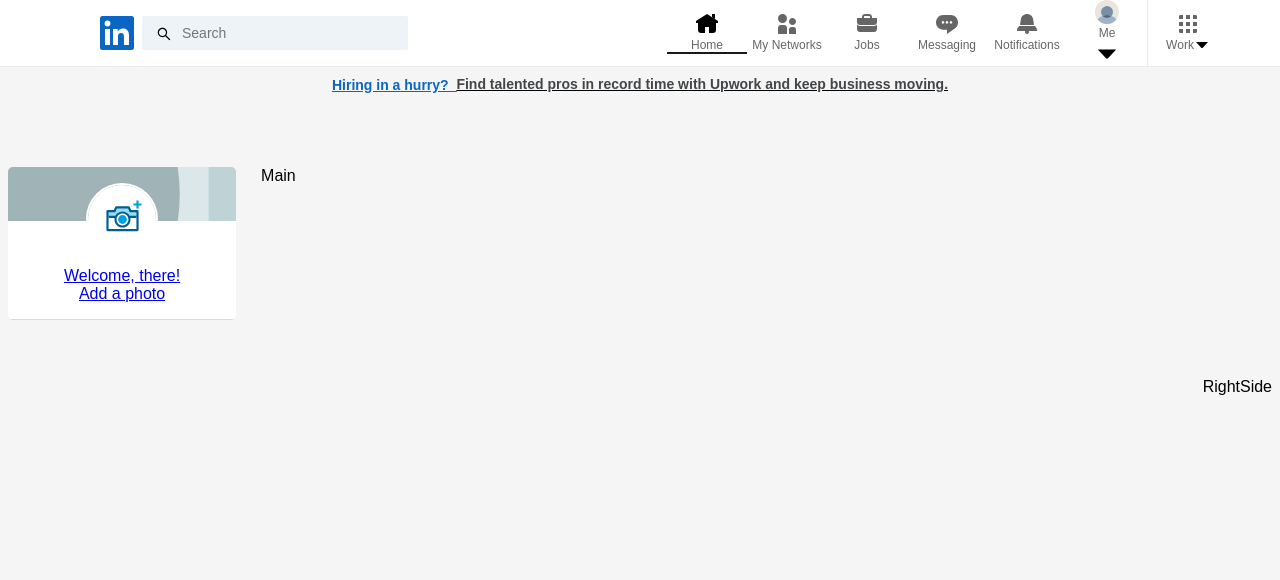
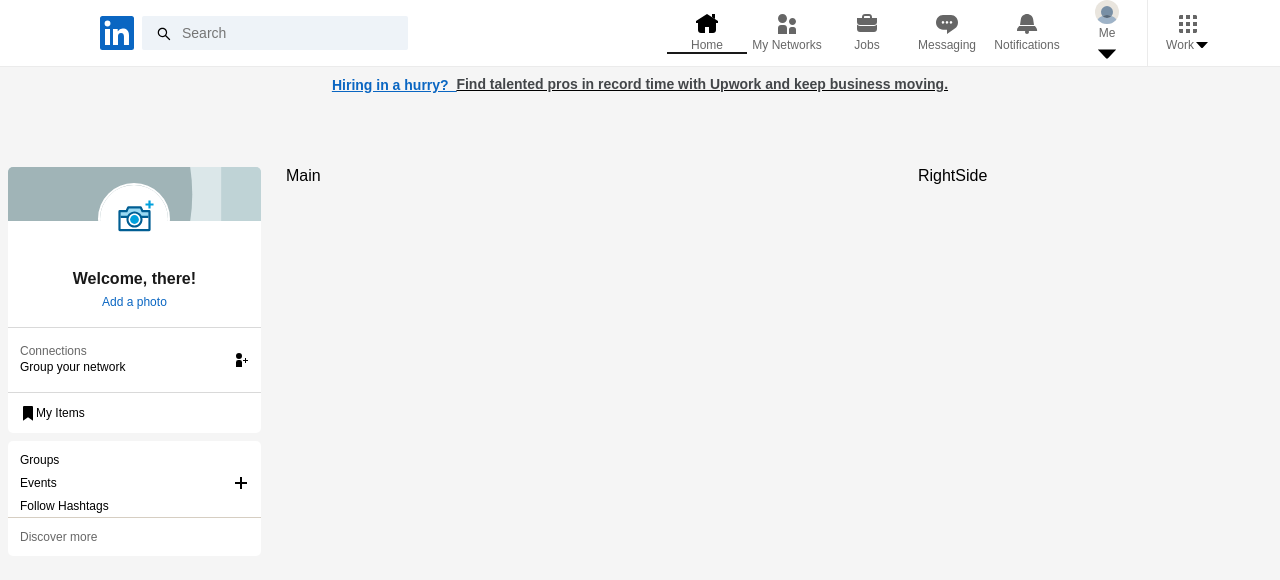
Before and after one commit to phuclevinh2000/Linkedin-Clone, a React (Create React App) app: page /home in a window 1280 px wide. Shown: the top 580 px of the page. Built offline with nearby package versions, Linux system fonts and the light colour scheme.

Commit message:
Working on Leftside component

```diff
--- a/src/components/Home.jsx
+++ b/src/components/Home.jsx
@@ -34,11 +34,11 @@
   max-width: 100%;
 `;
 
-const Content = styled.div`
-  max-width: 1128px;
-  margin-left: auto;
-  margin-right: auto;
-`;
+// const Content = styled.div`
+//   max-width: 1128px;
+//   margin-left: auto;
+//   margin-right: auto;
+// `;
 
 const Section = styled.div`
   min-height: 50px;
--- a/src/components/LeftSide.jsx
+++ b/src/components/LeftSide.jsx
@@ -9,15 +9,50 @@
       <ArtCard>
         <UserInfo>
           <CardBackground />
-          <Link to="">
+          <Link to=''>
             <Photo />
             <LinkText>Welcome, there!</LinkText>
           </Link>
-          <Link to="">
+          <Link to=''>
             <AddPhotoText>Add a photo</AddPhotoText>
           </Link>
         </UserInfo>
+        <Widget>
+          <Link to=''>
+            <div>
+              <span>Connections</span>
+              <span>Group your network</span>
+            </div>
+            <img src='/images/widget-icon.svg' alt='' />
+          </Link>
+        </Widget>
+        <Item>
+          <span>
+            <img src='/images/item-icon.svg' alt='' />
+            My Items
+          </span>
+        </Item>
       </ArtCard>
+
+      <CommunityCard>
+        <Link to=''>
+          <span>Groups</span>
+        </Link>
+
+        <Link to=''>
+          <span>
+            Events
+            <img src='/images/plus-icon.svg' alt='' />
+          </span>
+        </Link>
+
+        <Link to=''>
+          <span>Follow Hashtags</span>
+        </Link>
+        <Link to=''>
+          <span>Discover more</span>
+        </Link>
+      </CommunityCard>
     </Container>
   );
 };
@@ -26,6 +61,10 @@
 
 const Container = styled.div`
   grid-area: leftside;
+
+  a {
+    text-decoration: none;
+  }
 `;
 
 const ArtCard = styled.div`
@@ -41,18 +80,19 @@
 `;
 
 const UserInfo = styled.div`
-  border-bottom: 1px solid rgba(0,0,0,0.15);
+  border-bottom: 1px solid rgba(0, 0, 0, 0.15);
   padding: 12px 12px 16px;
   word-wrap: break-word;
   word-break: break-all;
-`
+`;
 
 const CardBackground = styled.div`
   background: url('/images/card-bg.svg');
   background-position: center;
   background-size: 462px;
   height: 54px;
-  margin: -12px -12px 0;`
+  margin: -12px -12px 0;
+`;
 
 const Photo = styled.div`
   box-shadow: none;
@@ -68,8 +108,114 @@
   border: 2px solid white;
   margin: -38px auto 12px;
   border-radius: 50%;
+`;
+
+const LinkText = styled.div`
+  font-size: 16px;
+  line-height: 1.5;
+  color: rgba(0, 0, 0, 0.9);
+  font-weight: 600;
+`;
+
+const AddPhotoText = styled.div`
+  color: #0a66c2;
+  margin-top: 4px;
+  font-size: 12px;
+  line-height: 1.33;
+  font-weight: 400;
+`;
+
+const Widget = styled.div`
+  border-bottom: 1px solid rgba(0, 0, 0, 0.15);
+  padding-top: 12px;
+  padding-bottom: 12px;
+
+  a {
+    display: flex;
+    justify-content: space-between;
+    align-items: center;
+    padding: 4px 12px;
+    color: rgba(0, 0, 0, 0.9);
+
+    &:hover {
+      background-color: rgba(0, 0, 0, 0.08);
+    }
+
+    div {
+      display: flex;
+      flex-direction: column;
+      text-align: left;
+
+      span {
+        font-size: 12px;
+        line-height: 1.333;
+
+        &:first-child {
+          color: rgba(0, 0, 0, 0.6);
+        }
+        &:nth-child(2) {
+          color: rgba(0, 0, 0, 1);
+        }
+      }
+    }
+  }
+
+  svg {
+    color: rgba(0, 0, 0, 1);
+  }
+`;
+
+const Item = styled.div`
+  border-color: rgba(0, 0, 0, 0.8);
+  text-align: left;
+  padding: 12px;
+  font-size: 12px;
+  display: block;
+
+  span {
+    display: flex;
+    align-items: center;
+    color: rgba(0, 0, 0, 1);
+
+    svg {
+      color: rgba(0, 0, 0, 0.6);
+    }
+  }
+
+  &:hover {
+    background-color: rgba(0, 0, 0, 0.08);
+  }
+`;
+
+const CommunityCard = styled(ArtCard)`
+  padding: 8px 0 0;
+  text-align: left;
+  display: flex;
+  flex-direction: column;
+
+  a{
+    color: black;
+    padding: 4px 12px 4px 12px;
+    font-size: 12px;
+
+    &:hover {
+      color: #0a66c2
+    }
+
+    span {
+      display: flex;
+      align-items: center;
+      justify-content: space-between;
+    }
+
+    &:last-child {
+      color: rgba(0,0,0,0.6);
+
+      border-top: 1px solid #d6cec2;
+      padding: 12px;
+      &:hover {
+        background-color: rgba(0,0,0,0.08);
+      }
+    }
+  }
 `
-
-const LinkText = styled.div``
-
-const AddPhotoText = styled.div``
--- a/src/components/RightSide.jsx
+++ b/src/components/RightSide.jsx
@@ -13,5 +13,5 @@
 export default RightSide
 
 const Container = styled.div`
-  grid-area: Rightside;
+  grid-area: rightside;
 `
```
